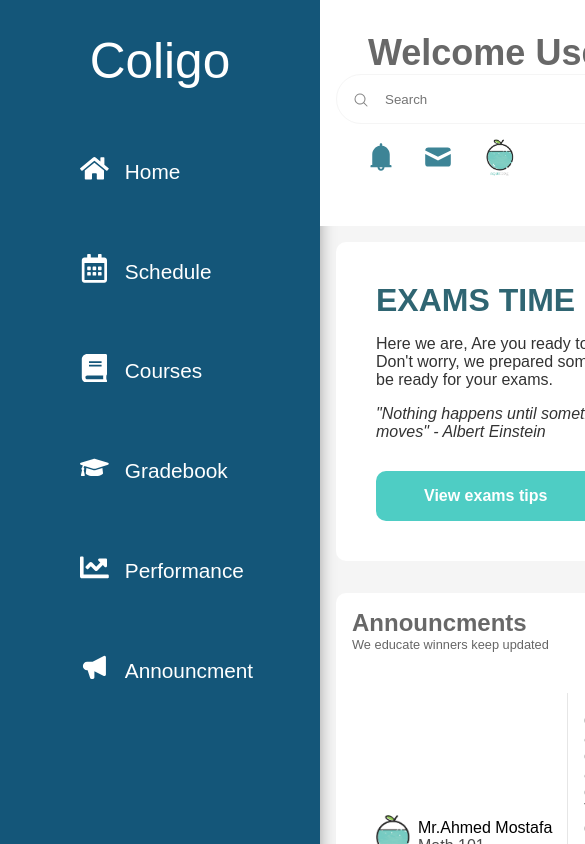
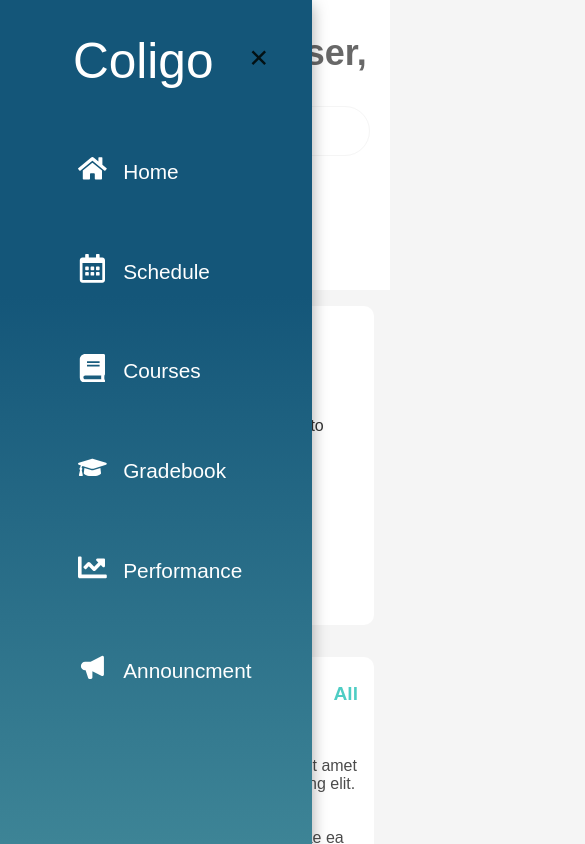
Before and after one commit to Yasser-Shehab/Coligo_Front_End, a React (Vite) app: page / in a window 390 px wide. Shown: the top 844 px of the page, 585 px wide, since content can reach past the window. Built offline with nearby package versions, Linux system fonts and the light colour scheme.

Commit message:
Added Media Query to the project

```diff
--- a/src/components/Announcement/Announcement.module.scss
+++ b/src/components/Announcement/Announcement.module.scss
@@ -51,6 +51,11 @@
   align-items: center;
   min-width: 200px;
   border-right: 1px rgb(230, 230, 230) solid;
+  @media screen and (max-width: 768px) {
+    flex-direction: column;
+    min-width: 100px;
+    justify-content: center;
+  }
 }
 .spec {
   opacity: 0.7;
--- a/src/components/DueDate/DueDate.module.scss
+++ b/src/components/DueDate/DueDate.module.scss
@@ -55,3 +55,10 @@
 .marginTop {
   margin-top: 1rem;
 }
+
+@media screen and (max-width: 768px) {
+  .dueDateContainer {
+    max-width: 95%;
+    margin: 0 auto;
+  }
+}
--- a/src/components/Hero/Hero.module.scss
+++ b/src/components/Hero/Hero.module.scss
@@ -1,6 +1,5 @@
 .heroContainer {
   display: flex;
-
   justify-content: space-between;
   margin: 1rem;
   padding: 2.5rem 2.5rem;
@@ -25,7 +24,6 @@
     opacity: 0.8;
   }
 }
-
 .quote {
   margin-top: 1.5rem;
   font-style: italic;
--- a/src/components/Navbar/Navbar.jsx
+++ b/src/components/Navbar/Navbar.jsx
@@ -4,15 +4,21 @@
 import { AiFillBell } from "react-icons/ai";
 import { HiMail } from "react-icons/hi";
 import user from "../../assets/images/AquaApple.png";
+import { GiHamburgerMenu } from "react-icons/gi";
 
-const Navbar = () => {
+const Navbar = (props) => {
   return (
     <nav className={classes.navContainer}>
       <div className={classes.message}>
+        <span className={classes.burgerMenu}>
+          <GiHamburgerMenu onClick={props.handleClose} />
+        </span>
         <h1>Welcome User,</h1>
       </div>
       <div className={classes.accountUtils}>
-        <Search />
+        <div className={classes.search}>
+          <Search />
+        </div>
         <div className={classes.icons}>
           <span>
             <AiFillBell className={classes.iconColor} />
--- a/src/components/Navbar/Navbar.module.scss
+++ b/src/components/Navbar/Navbar.module.scss
@@ -5,12 +5,26 @@
   justify-content: space-between;
   background-color: white;
   padding: 2rem 1rem;
+  @media screen and (max-width: 768px) {
+    justify-content: center;
+  }
 }
 
 .message {
+  display: flex;
+  align-items: center;
   color: #686868;
   padding-left: 2rem;
   font-size: 1.5rem;
+}
+
+.burgerMenu {
+  display: none;
+  margin-right: 2rem;
+  cursor: pointer;
+  @media screen and (max-width: 768px) {
+    display: block;
+  }
 }
 
 .accountUtils {
@@ -23,8 +37,12 @@
   display: flex;
   align-items: center;
   margin-left: 1rem;
+  cursor: pointer;
   span {
     margin: 0.8rem;
+  }
+  @media screen and (max-width: 768px) {
+    margin: 0 auto;
   }
 }
 
@@ -37,3 +55,9 @@
   width: 40px;
   height: 40px;
 }
+
+.search {
+  @media screen and (max-width: 768px) {
+    margin: 2rem auto;
+  }
+}
--- a/src/components/SideMenu/SideMenu.jsx
+++ b/src/components/SideMenu/SideMenu.jsx
@@ -2,14 +2,7 @@
 import classes from "./SideMenu.module.scss";
 import { IoCloseSharp } from "react-icons/io5";
 import { HiSpeakerphone } from "react-icons/hi";
-import {
-  FaHome,
-  FaRegCalendarAlt,
-  FaBook,
-  FaGraduationCap,
-  FaChartLine,
-  FaHourglassHalf,
-} from "react-icons/fa";
+import { FaHome, FaRegCalendarAlt, FaBook, FaGraduationCap, FaChartLine } from "react-icons/fa";
 
 const navLinks = [
   {
@@ -44,7 +37,7 @@
   },
 ];
 
-const SideMenu = () => {
+const SideMenu = (props) => {
   return (
     <div className={classes.sidecontainer}>
       <div className={classes.top}>
@@ -52,7 +45,7 @@
           <h1 className={classes.header}>Coligo</h1>
         </div>
         <div className={classes.close}>
-          <IoCloseSharp />
+          <IoCloseSharp onClick={props.handleClose} />
         </div>
       </div>
       <div>
--- a/src/components/SideMenu/SideMenu.module.scss
+++ b/src/components/SideMenu/SideMenu.module.scss
@@ -20,6 +20,10 @@
     font-size: 1.6rem;
     color: #031114;
     display: none;
+    @media screen and (max-width: 768px) {
+      display: inline-block;
+      cursor: pointer;
+    }
   }
 }
 
--- a/src/pages/Dashboard/Dashboard.jsx
+++ b/src/pages/Dashboard/Dashboard.jsx
@@ -5,16 +5,22 @@
 import Navbar from "../../components/Navbar/Navbar";
 import SideMenu from "../../components/SideMenu/SideMenu";
 import classes from "./Dashboard.module.scss";
+import { useState } from "react";
 
 const Dashboard = () => {
+  const [isSideClose, setIsSideClose] = useState(true);
+  const handleClose = () => {
+    setIsSideClose((prev) => !prev);
+  };
   return (
     <div className={classes.dashboardContainer}>
-      <aside className={classes.aside}>
-        <SideMenu />
-      </aside>
+      {isSideClose && (
+        <aside className={classes.aside}>
+          <SideMenu handleClose={handleClose} />
+        </aside>
+      )}
       <div>
-        <Navbar />
-
+        <Navbar handleClose={handleClose} />
         <Hero />
         <div className={classes.twoCol}>
           <Announcement />
--- a/src/pages/Dashboard/Dashboard.module.scss
+++ b/src/pages/Dashboard/Dashboard.module.scss
@@ -8,9 +8,23 @@
 
 .aside {
   height: 100%;
+  @media screen and (max-width: 768px) {
+    // display: none;
+    position: fixed;
+    left: 0;
+    width: 80vw;
+    z-index: 3;
+  }
 }
-
 .twoCol {
   display: flex;
   flex-wrap: wrap;
+  // display: grid;
+  // grid-template-columns: repeat(auto-fit, minmax(700px, 1fr));
 }
+
+@media screen and (max-width: 768px) {
+  .dashboardContainer {
+    display: block;
+  }
+}
```
